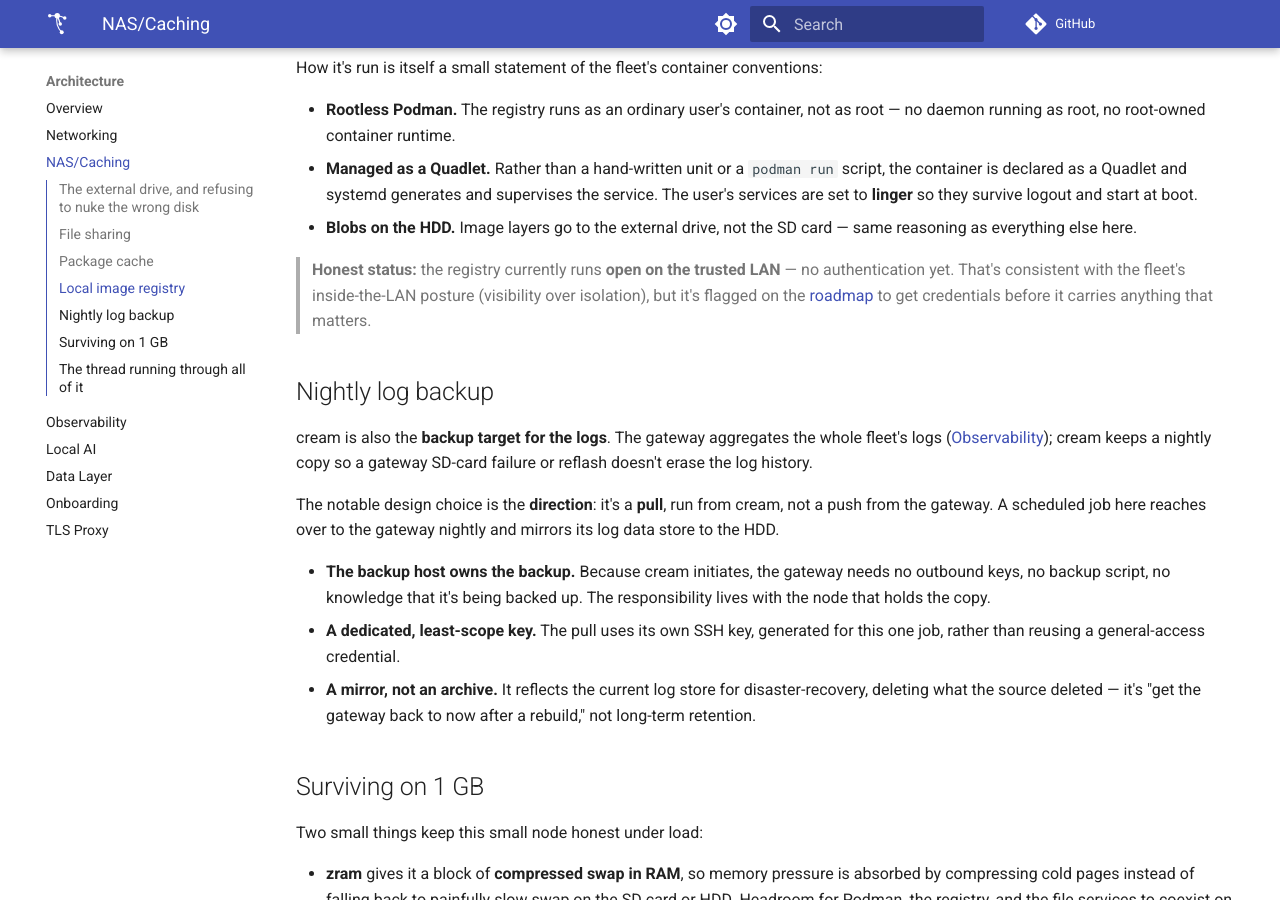
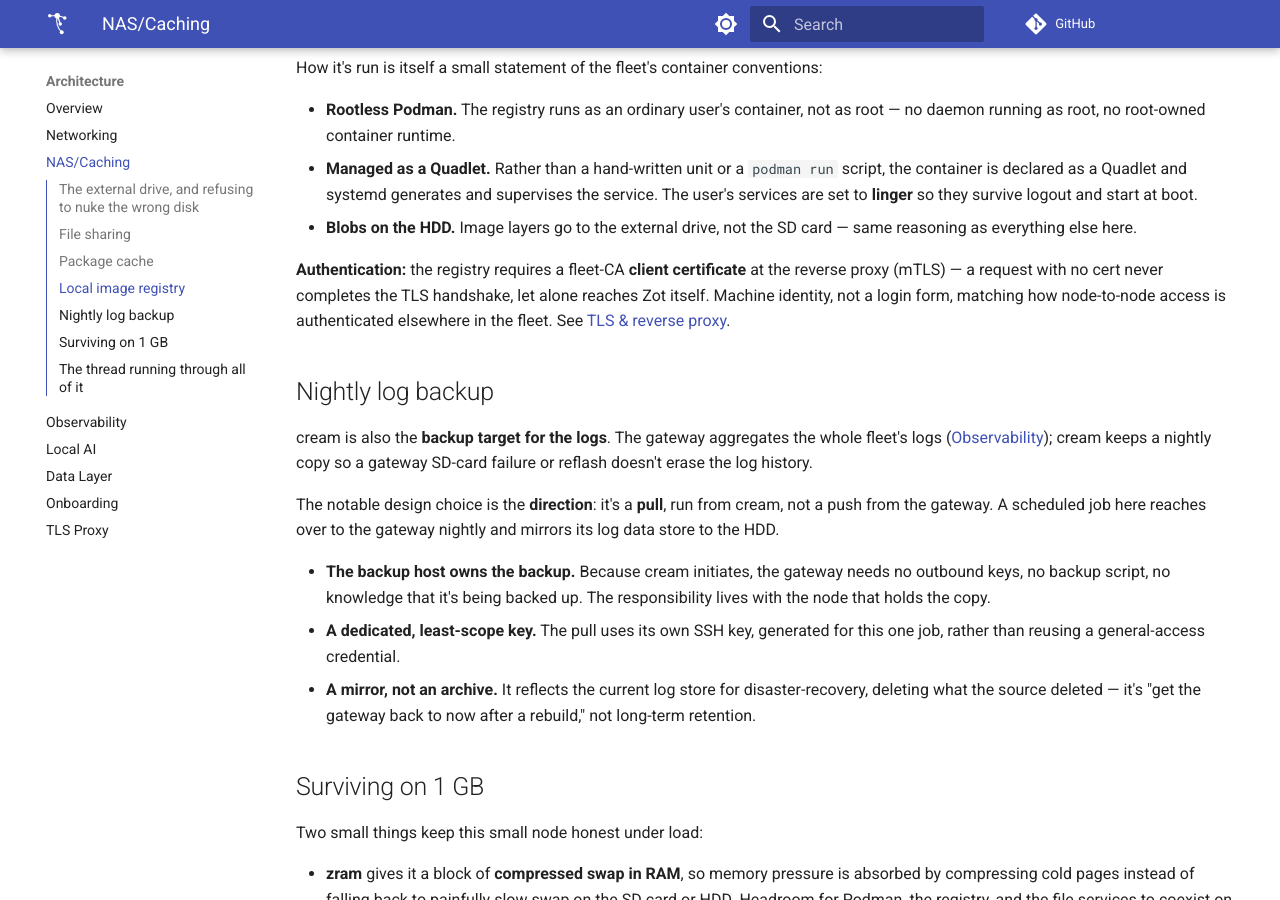
Before and after one commit to Caleb-Wrobel/fangs-doc, an MkDocs documentation site: the page built from docs/architecture/nas-caching.md, in a window 1280 px wide and 900 px high, scrolled down 1800 px. Built offline with MkDocs 1.6.1 and Material for MkDocs 9.7.7, drawn with Linux system fonts in a browser that asks for light colours; comment, search, counter and statistics services are not loaded.

Commit message:
the vault gets a lock / no cert, no handshake, no door / the ledger agrees
nas-caching.md's registry section still said Zot runs open on the
trusted LAN with no authentication -- stale since the mTLS client-
certificate requirement landed, and now contradicting what roadmap.md
says. Verified live (a cert-less request 400s at the TLS handshake,
never reaching Zot) before updating the doc to match.

Co-Authored-By: Claude Sonnet 5 <noreply@anthropic.com>

```diff
--- a/docs/architecture/nas-caching.md
+++ b/docs/architecture/nas-caching.md
@@ -94,10 +94,11 @@ How it's run is itself a small statement of the fleet's container conventions:
 - **Blobs on the HDD.** Image layers go to the external drive, not the SD card —
   same reasoning as everything else here.
 
-> **Honest status:** the registry currently runs **open on the trusted LAN** — no
-> authentication yet. That's consistent with the fleet's inside-the-LAN posture
-> (visibility over isolation), but it's flagged on the [roadmap](../roadmap.md) to
-> get credentials before it carries anything that matters.
+**Authentication:** the registry requires a fleet-CA **client certificate** at the
+reverse proxy (mTLS) — a request with no cert never completes the TLS handshake,
+let alone reaches Zot itself. Machine identity, not a login form, matching how
+node-to-node access is authenticated elsewhere in the fleet. See
+[TLS & reverse proxy](tls-proxy.md).
 
 ## Nightly log backup
 
```
